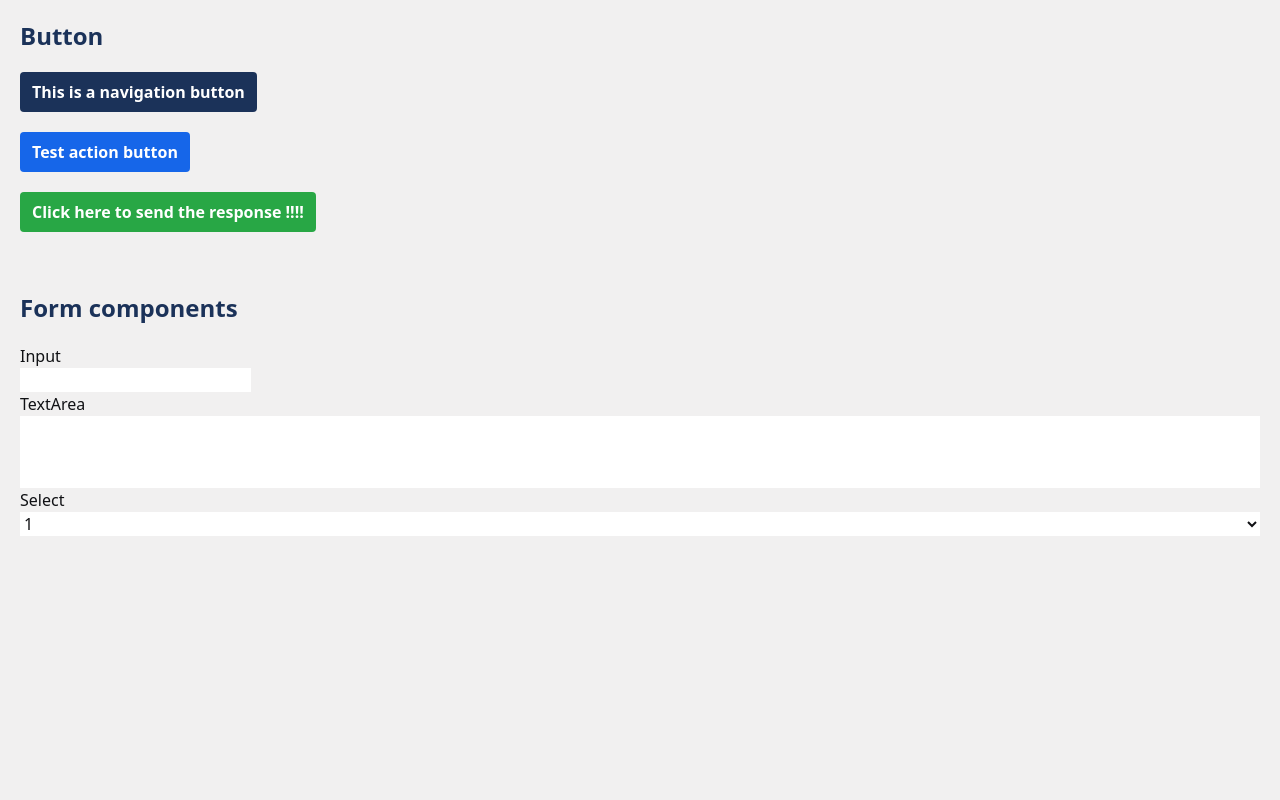
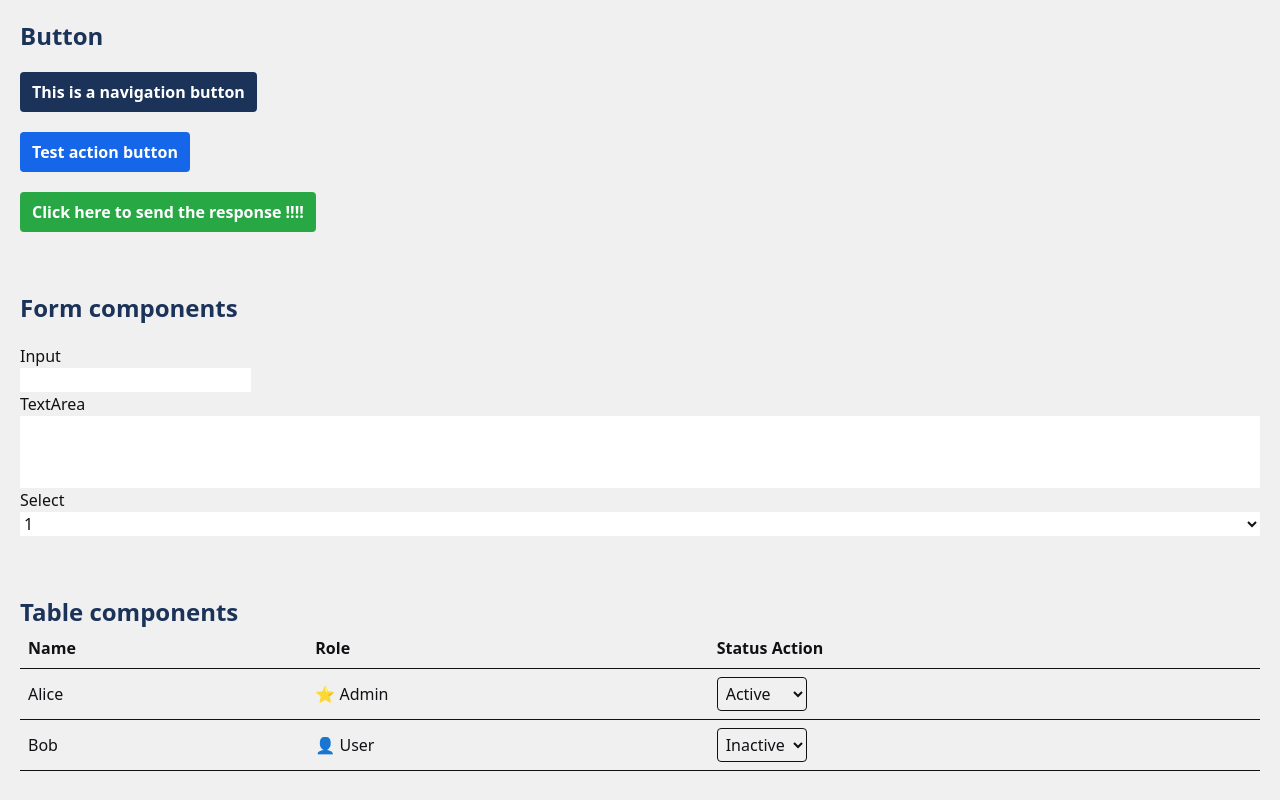
Before and after one commit to dev-comete/QST, a React (Vite) app in the folder frontend/: page / in a window 1280 px wide. Built offline with nearby package versions, Linux system fonts and the light colour scheme.

Commit message:
feat: start working on table

```diff
--- a/frontend/src/product/pages/Test.tsx
+++ b/frontend/src/product/pages/Test.tsx
@@ -1,5 +1,6 @@
 /* This is just a test page for the component */
 
+import { Form } from "react-router";
 import Input from "../../system/atoms/Form/Input";
 import Select from "../../system/atoms/Form/Select";
 import TextArea from "../../system/atoms/Form/TextArea";
@@ -7,6 +8,14 @@ import CustomText from "../../system/atoms/Text/CustomText";
 import ActionButton from "../../system/molecules/Buttons/ActionButton";
 import ConfirmActionButton from "../../system/molecules/Buttons/ConfirmActionButton";
 import NavButton from "../../system/molecules/Buttons/NavButton";
+import { Table, type Column } from "../../system/atoms/Table/Table";
+
+interface User {
+  id: number;
+  name: string;
+  role: "Admin" | "User";
+  status: "Active" | "Inactive";
+}
 
 const Test = () => {
 
@@ -15,6 +24,43 @@ const Test = () => {
 		{ id: '2', value: '2' },
 		{ id: '3', value: '3' },
 	]
+
+	const users: User[] = [
+		{ id: 1, name: "Alice", role: "Admin", status: "Active" },
+		{ id: 2, name: "Bob", role: "User", status: "Inactive" },
+	];
+
+	const columns: Column<User>[] = [
+    {
+      header: "Name",
+      accessor: "name", // Renders as plain text automatically
+    },
+    {
+      header: "Role",
+      accessor: "role",
+      // Custom render to add an icon
+      render: (value) => (
+        <span className="flex items-center gap-1">
+          {value === "Admin" ? "⭐" : "👤"} {String(value)}
+        </span>
+      ),
+    },
+    {
+      header: "Status Action",
+      accessor: "status",
+      // Custom render to display an interactive dropdown
+      render: (value, record) => (
+        <select
+          value={String(value)}
+          onChange={(e) => alert(`Changing ${record.name} to ${e.target.value}`)}
+          className="border rounded p-1"
+        >
+          <option value="Active">Active</option>
+          <option value="Inactive">Inactive</option>
+        </select>
+      ),
+    },
+  ];
 
 	return (
 		<div className="flex flex-col p-5 gap-15">
@@ -35,7 +81,7 @@ const Test = () => {
 			</div>
 			<div className="flex flex-col gap-5">
 				<CustomText type="h1" color="primary" weight="bold">Form components</CustomText>
-				<form>
+				<Form>
 					<Input
 						label="Input"
 						id="test"
@@ -45,7 +91,7 @@ const Test = () => {
 					<TextArea
 						label="TextArea"
 						id="textArea"
-						name="text-area"
+						name="textArea"
 					/>
 					<Select
 						label="Select"
@@ -53,8 +99,11 @@ const Test = () => {
 						name="select"
 						id="select"
 					/>
-
-				</form>
+				</Form>
+			</div>
+			<div>
+				<CustomText type="h1" color="primary" weight="bold">Table components</CustomText>
+     			<Table columns={columns} data={users} rowKey="id" />
 			</div>
 		</div>
 	)
--- a/frontend/src/system/atoms/Form/Input.tsx
+++ b/frontend/src/system/atoms/Form/Input.tsx
@@ -13,7 +13,7 @@ const Input = ({
 }: InputProps) => {
 	return (
 		<div className="flex flex-col">
-			<label className="text-text">{label}</label>
+			<label htmlFor={name} className="text-text">{label}</label>
 			<input
 				type={type}
 				id={id}
--- a/frontend/src/system/atoms/Form/Select.tsx
+++ b/frontend/src/system/atoms/Form/Select.tsx
@@ -16,11 +16,11 @@ const Select = ({
     size = 1
 }: SelectProps) => {
 
-    const styling = "bg-white focus:outline-none";
+    const styling = "bg-white focus:outline-none outline-none";
 
 	return (
 		<div className="flex flex-col">
-			{label && <label className="text-text">{label}</label>}
+			{label && <label className="text-text" htmlFor={name}>{label}</label>}
 			<select
 				id={id}
 				name={name}
--- a/frontend/src/system/atoms/Form/TextArea.tsx
+++ b/frontend/src/system/atoms/Form/TextArea.tsx
@@ -28,7 +28,7 @@ const TextArea = ({
 
 	return (
 		<div className="flex flex-col">
-			{label && <label className="text-text">{label}</label>}
+			{label && <label className="text-text" htmlFor={name}>{label}</label>}
 			<textarea
                 placeholder={placeholder}
 				id={id}
--- /dev/null
+++ b/frontend/src/system/atoms/Table/Table.tsx
@@ -0,0 +1,50 @@
+import type { ReactNode } from "react"
+
+export interface Column<T> {
+  header: string;
+  accessor: keyof T;
+  render?: (value: T[keyof T], record: T) => ReactNode;
+}
+
+interface TableProps<T> {
+  columns: Column<T>[];
+  data: T[];
+  rowKey: keyof T;
+}
+
+export const Table = <T,>({ columns, data, rowKey }: TableProps<T>) => {
+  return (
+    <table className="min-w-full border-collapse">
+      <thead>
+        <tr>
+          {columns.map((col, index) => (
+            <th key={index} className="border-b p-2 text-left">
+              {col.header}
+            </th>
+          ))}
+        </tr>
+      </thead>
+      <tbody>
+        {data.map((row) => (
+          <tr key={String(row[rowKey])} className="hover:bg-gray-50">
+            {columns.map((col, colIndex) => {
+              const rawValue = row[col.accessor];
+
+              return (
+                <td key={colIndex} className="border-b p-2">
+                  {/* If a custom render function is provided, use it. Otherwise, print the raw value. */}
+                  {col.render
+                    ? col.render(rawValue, row)
+                    : String(rawValue ?? "")
+                  }
+                </td>
+              );
+            })}
+          </tr>
+        ))}
+      </tbody>
+    </table>
+  );
+};
+
+export default Table;
```
